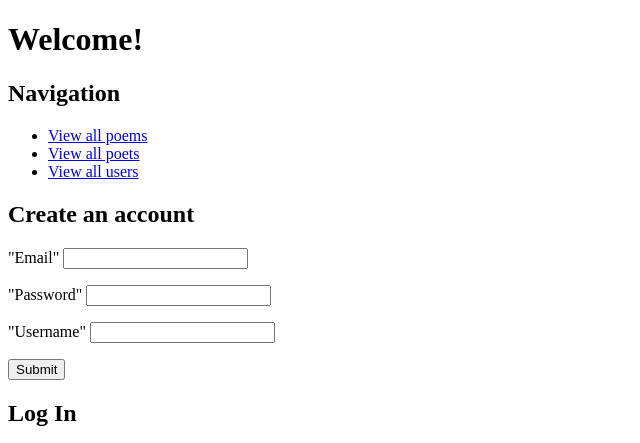
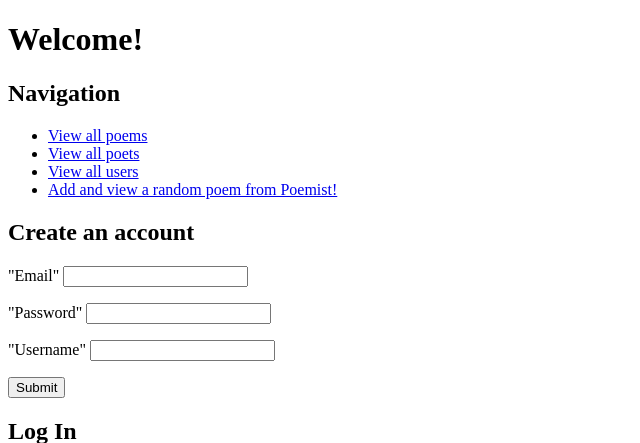
Before and after one commit to julietcelia/oblique-poetry, a Flask app: page / in a window 1280 px wide. Shown: the top 443 px of the page, without its empty margins (0-640 px from the left). Run offline with Flask 3, Linux system fonts and the light colour scheme.

Commit message:
initial attempt at api call

```diff
--- a/crud.py
+++ b/crud.py
@@ -65,7 +65,7 @@ def get_poet_by_id(poet_id):
 
     return Poet.query.get(poet_id)
 
-def get_poet_by_last_name(name):
+def get_poet_by_name(name):
     """Return a poet by name."""
 
     return Poet.query.filter(Poet.name == name).all()
--- a/requirements.txt
+++ b/requirements.txt
@@ -1,12 +1,17 @@
+certifi==2022.9.24
+charset-normalizer==2.1.1
 click==8.1.3
 Flask==2.2.2
 Flask-SQLAlchemy==3.0.2
 greenlet==1.1.3.post0
+idna==3.4
 importlib-metadata==5.0.0
 itsdangerous==2.1.2
 Jinja2==3.1.2
 MarkupSafe==2.1.1
 psycopg2-binary==2.9.4
+requests==2.28.1
 SQLAlchemy==1.4.42
+urllib3==1.26.12
 Werkzeug==2.2.2
 zipp==3.10.0
--- a/server.py
+++ b/server.py
@@ -1,6 +1,13 @@
 from flask import Flask, render_template, request, flash, session, redirect
 
 from model import connect_to_db, db
+
+from sys import argv
+from pprint import pprint
+import json
+
+import requests
+
 import crud
 
 from jinja2 import StrictUndefined
@@ -154,6 +161,51 @@ def create_comment(poem_id):
 
     return redirect(f"/poems/{poem_id}")
 
+@app.route("/add_random_poem")
+def add_random_poem():
+    '''Make GET request from Poemist API to grab random poem and add it to the database,'''
+    '''and then send user to view that poem.'''
+
+    # make the API request
+    res = requests.get('https://www.poemist.com/api/v1/randompoems')
+    poemist_poem = res.json()
+    print(poemist_poem)
+
+    # check to see if poet is already in database, if not, create the poet
+    poets_in_db = crud.get_poets()
+    random_poet = poemist_poem[0]['poet']['name']
+    if random_poet in poets_in_db:
+        new_poem_poet = crud.get_poet_by_name(random_poet)
+    else:
+        new_poem_poet = crud.create_poet(random_poet)
+
+    # check to see if poem is already in database, if not, create the poem
+    poems_by_poet = new_poem_poet.poems
+    random_poem = poemist_poem[0]["title"]
+
+    if random_poem in poems_by_poet:
+        flash('Poem already in database; please try again!')
+    else:
+        new_poem = crud.create_poem(random_poem, new_poem_poet.poet_id)
+
+    # take poem text from JSON, split into list of line strings
+    new_poem_text = poemist_poem[0]["content"]
+    new_poem_lines = new_poem_text.split('\n')
+    print(new_poem_lines)
+
+    # create line object for each line in list
+    for line in new_poem_lines:
+        crud.create_line(line, new_poem.poem_id)
+
+    # send user to poem_details template for newly created poem
+    poem = new_poem
+
+    return render_template("poem_details.html", poem=poem)
+
+
+
+
+
 if __name__ == "__main__":
     connect_to_db(app)
     app.run(host="0.0.0.0", debug=True)
--- a/templates/homepage.html
+++ b/templates/homepage.html
@@ -21,6 +21,9 @@
     </li>
     <li>
         <a href="/users">View all users</a>
+    </li>
+    <li>
+        <a href="/add_random_poem">Add and view a random poem from Poemist!</a>
     </li>
 </ul>
 {% if not session.get('user_email') %}
```
